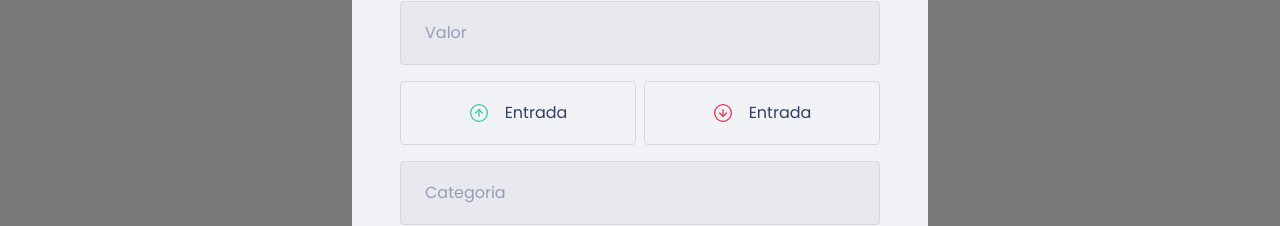
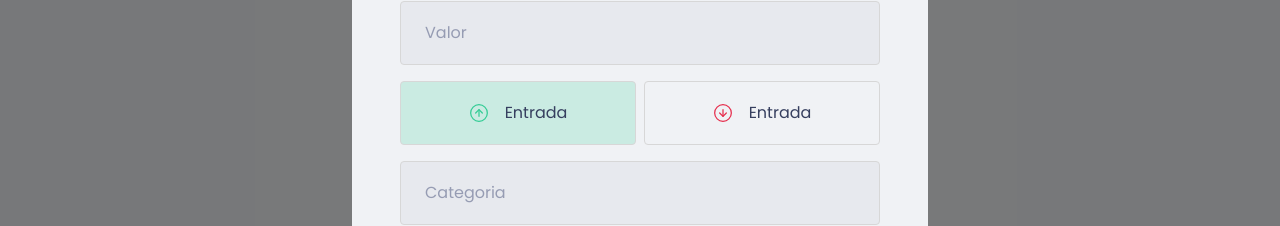
Before and after one commit to brucePedroGomes/dt-money, a React (Create React App) app: page / in a window 1280 px wide. Both pictures are taken after a click on the button "Nova transação". Shown: the part 317-543 px from the top of the page. Built offline with nearby package versions, Linux system fonts and the light colour scheme; what miragejs would draw is missing.

Commit message:
feat: button type

```diff
--- a/src/components/TransactionModal/index.tsx
+++ b/src/components/TransactionModal/index.tsx
@@ -1,8 +1,9 @@
+import { useState } from 'react';
 import Modal from 'react-modal';
 import closeImg from '../../assets/close.svg';
 import incomeImg from '../../assets/income.svg';
 import outcomeImg from '../../assets/outcome.svg';
-import { Form, TransactionType } from './style';
+import { Form, TransactionType, ButtonType } from './style';
 
 type Props = {
   isOpen: boolean;
@@ -10,6 +11,8 @@ type Props = {
 };
 
 export const TransactionModal = ({ isOpen, handleCloseModel }: Props) => {
+  const [type, setType] = useState<'deposit' | 'withdraw'>('deposit');
+
   return (
     <Modal
       isOpen={isOpen}
@@ -28,15 +31,25 @@ export const TransactionModal = ({ isOpen, handleCloseModel }: Props) => {
         <input placeholder="Valor" type="number" />
 
         <TransactionType>
-          <button>
+          <ButtonType
+            type="button"
+            onClick={() => setType('deposit')}
+            isActive={type === 'deposit'}
+            activeColor="green"
+          >
             <img src={incomeImg} alt="Entrada" />
             <span>Entrada</span>
-          </button>
+          </ButtonType>
 
-          <button>
-            <img src={outcomeImg} alt="Entrada" />
+          <ButtonType
+            type="button"
+            onClick={() => setType('withdraw')}
+            isActive={type === 'withdraw'}
+            activeColor="red"
+          >
+            <img src={outcomeImg} alt="Saída" />
             <span>Entrada</span>
-          </button>
+          </ButtonType>
         </TransactionType>
 
         <input placeholder="Categoria" />
--- a/src/components/TransactionModal/style.ts
+++ b/src/components/TransactionModal/style.ts
@@ -1,12 +1,11 @@
-import styled from 'styled-components'
-import {darken} from 'polished'
+import styled from 'styled-components';
+import { darken, transparentize } from 'polished';
 
 export const Form = styled.form`
   h1 {
     color: var(--text-title);
     font-size: 1.5rem;
     margin-bottom: 2rem;
-
   }
 
   input {
@@ -22,21 +21,20 @@ export const Form = styled.form`
     font-size: 1rem;
 
     &::placeholder {
-      color: var(--text-body)
+      color: var(--text-body);
     }
 
     & + input {
       margin-top: 1rem;
     }
-
   }
 
-  button[type="submit"] {
+  button[type='submit'] {
     width: 100%;
     padding: 0 1.5rem;
     height: 4rem;
     background: var(--green);
-    color: #FFF;
+    color: #fff;
     border-radius: 0.25rem;
     border: 0;
     font-size: 1rem;
@@ -47,20 +45,31 @@ export const Form = styled.form`
       filter: brightness(0.9);
     }
   }
-
-`
+`;
 
 export const TransactionType = styled.div`
   margin: 1rem 0;
   display: grid;
   grid-template-columns: 1fr 1fr;
   gap: 0.5rem;
+`;
 
-  button {
+type ButtonTypeProps = {
+  isActive: boolean;
+  activeColor: 'green' | 'red';
+};
+
+const colors = {
+  green: '#33CC95',
+  red: '#E52E40',
+};
+
+export const ButtonType = styled.button<ButtonTypeProps>`
   height: 4rem;
   border: 1px solid #d7d7d7;
   border-radius: 0.25rem;
-    background: transparent;
+  background: ${({ isActive, activeColor }) =>
+    isActive ? transparentize(0.8, colors[activeColor]) : 'transparent'};
 
   display: flex;
   align-items: center;
@@ -68,7 +77,7 @@ export const TransactionType = styled.div`
 
   transition: border-color 0.2s;
   &:hover {
-      border-color: ${darken(0.1,'#d7d7d7')}
+    border-color: ${darken(0.1, '#d7d7d7')};
   }
 
   img {
@@ -82,7 +91,4 @@ export const TransactionType = styled.div`
     font-size: 1rem;
     color: var(--text-title);
   }
-
-  }
-
-`
+`;
--- a/src/styles/global.ts
+++ b/src/styles/global.ts
@@ -53,7 +53,7 @@ button {
 }
 
 .react-modal-overlay {
-  background: rgba(0,0,0,0.5);
+  background: rgba(0, 0, 0, 0.5);
   position: fixed;
   top: 0;
   bottom: 0;
```
Lines whose indentation alone changed are shown as unchanged.
